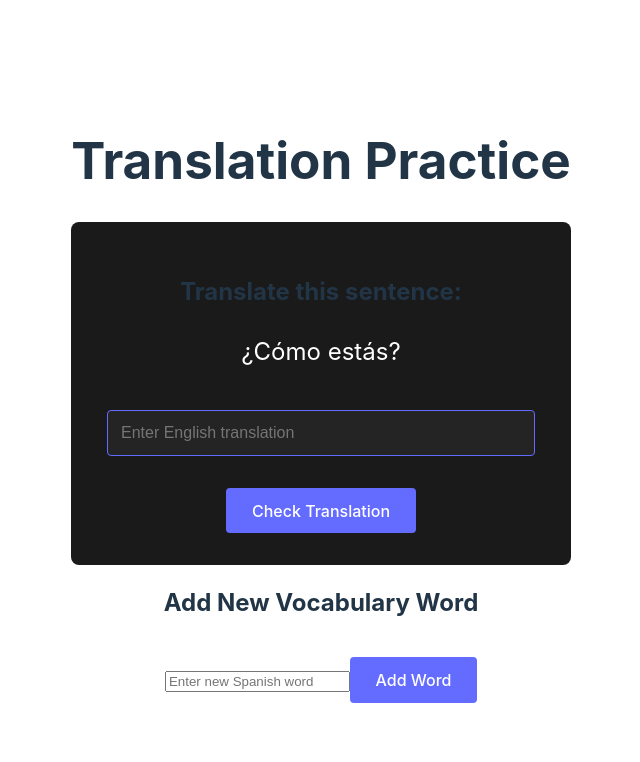
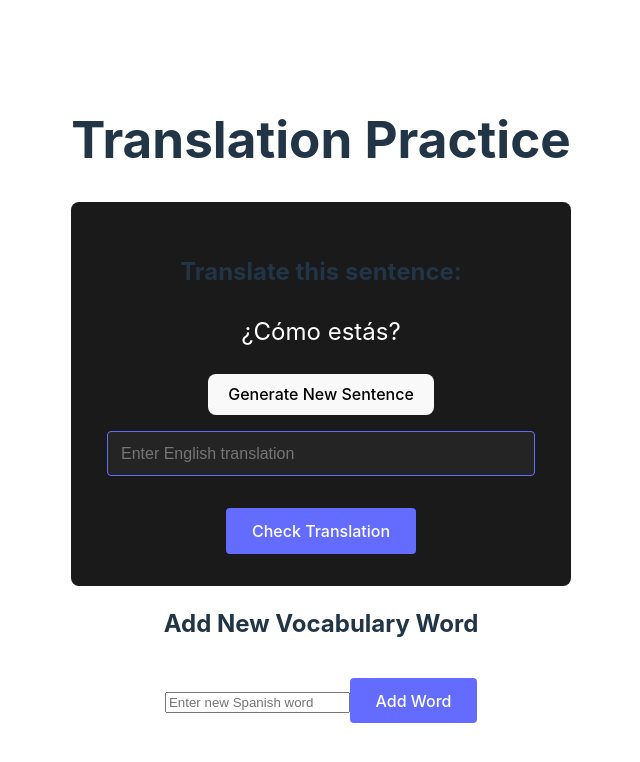
Before and after one commit to TrentSJohnson/ai-spanish, a React (Vite) app in the folder frontend/: page / in a window 1280 px wide. Shown: the top 762 px of the page, without its empty margins (319-959 px from the left). Built offline with nearby package versions, Linux system fonts and the light colour scheme; no server answers.

Commit message:
feat: Add button to generate new translation sentences with loading state

```diff
--- a/frontend/src/App.jsx
+++ b/frontend/src/App.jsx
@@ -3,7 +3,8 @@ import './App.css'
 import { vocabService, generateService } from './services/api'
 
 function App() {
-  const [spanishSentence] = useState("¿Cómo estás?")
+  const [spanishSentence, setSpanishSentence] = useState("¿Cómo estás?")
+  const [isLoading, setIsLoading] = useState(false)
   const [englishTranslation, setEnglishTranslation] = useState("")
   const [newVocabWord, setNewVocabWord] = useState("")
 
@@ -11,6 +12,18 @@ function App() {
     e.preventDefault()
     // TODO: Add validation logic here
     console.log("Submitted translation:", englishTranslation)
+  }
+
+  const handleGenerateClick = async () => {
+    setIsLoading(true)
+    try {
+      const response = await generateService.generateSentence()
+      setSpanishSentence(response.sentence)
+    } catch (error) {
+      console.error("Error generating sentence:", error)
+    } finally {
+      setIsLoading(false)
+    }
   }
 
   const handleVocabSubmit = async (e) => {
@@ -29,7 +42,16 @@ function App() {
       <h1>Translation Practice</h1>
       <div className="translation-container">
         <h2>Translate this sentence:</h2>
-        <p className="spanish-text">{spanishSentence}</p>
+        <div className="sentence-controls">
+          <p className="spanish-text">{spanishSentence}</p>
+          <button
+            onClick={handleGenerateClick}
+            disabled={isLoading}
+            className="generate-btn"
+          >
+            {isLoading ? 'Generating...' : 'Generate New Sentence'}
+          </button>
+        </div>
 
         <form onSubmit={handleTranslationSubmit}>
           <input
```
